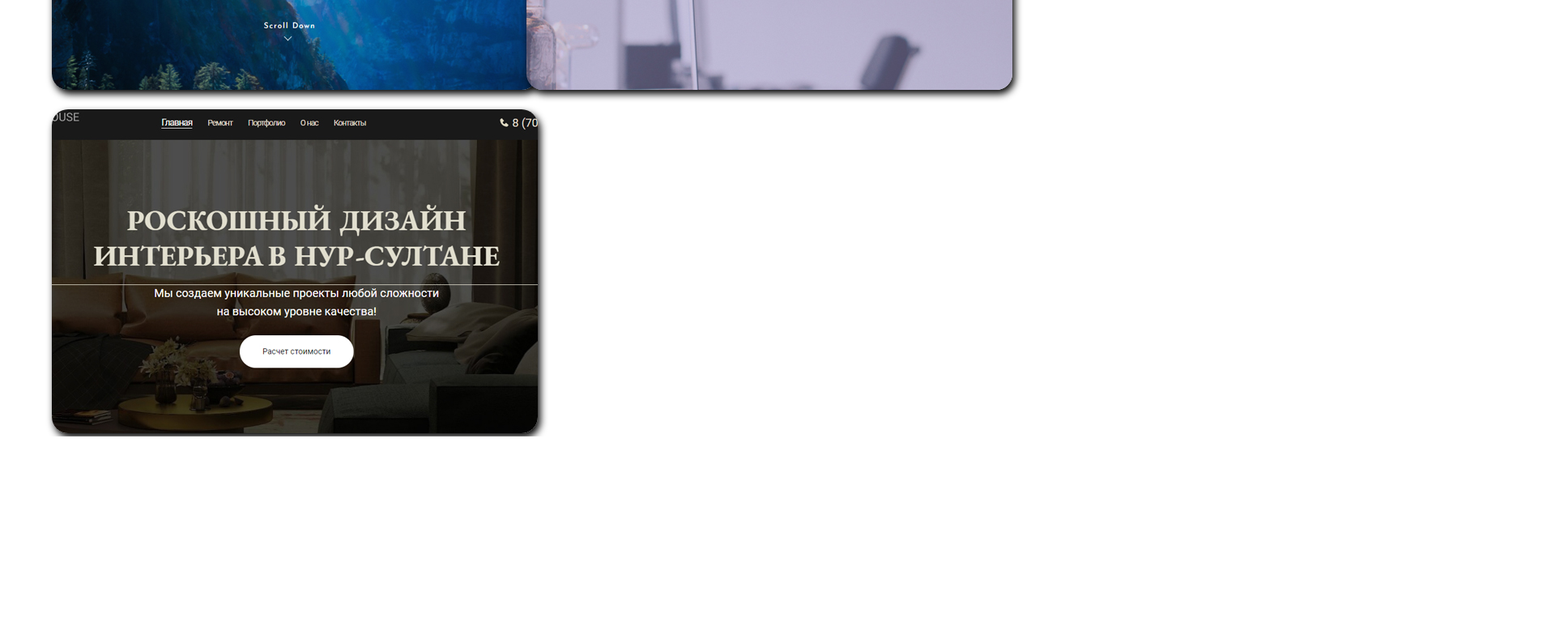
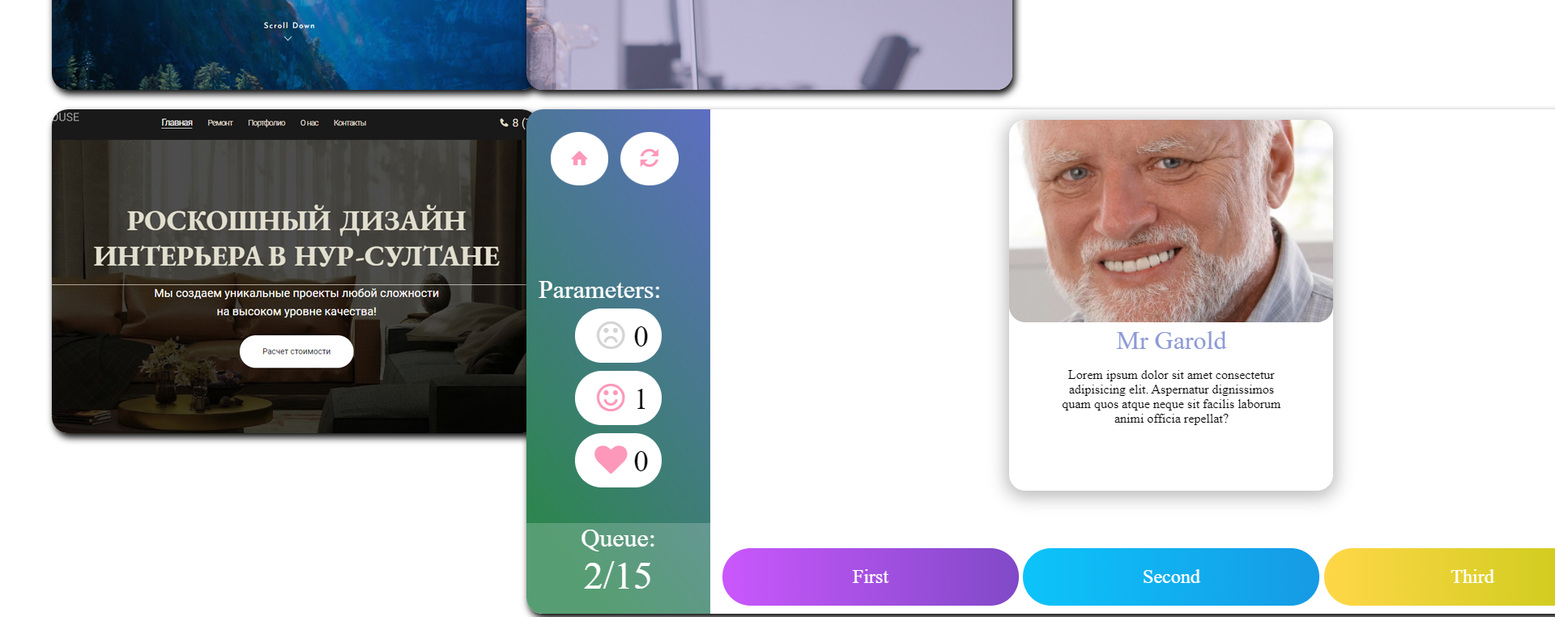
Before and after one commit to leggok/portfolio, a plain HTML site: page index.html in a window 1280 px wide. Shown: the part 860-1622 px from the top of the page at 81% size, 1920 px wide, since content can reach past the window. Before the commit the page ends 1399 px from the top, so only its background shows below. Drawn offline with Linux system fonts and the light colour scheme.

Commit message:
add new project

```diff
--- a/index.html
+++ b/index.html
@@ -37,6 +37,11 @@
                         <img src="assets/img/deluxe_house.jpg" class="gallery_list_item_img" alt="Build Company/Deluxe House">
                     </a>
                 </li>
+                <li class="gallery_list_item">
+                    <a href="https://leggok.github.io/cards">
+                        <img src="assets/img/cards_game.png" class="gallery_list_item_img" alt="Cards Game Vue.js">
+                    </a>
+                </li>
             </ul>
         </div>
     </section>
```
Also changed, not shown: assets/img/cards_game.png (added).
